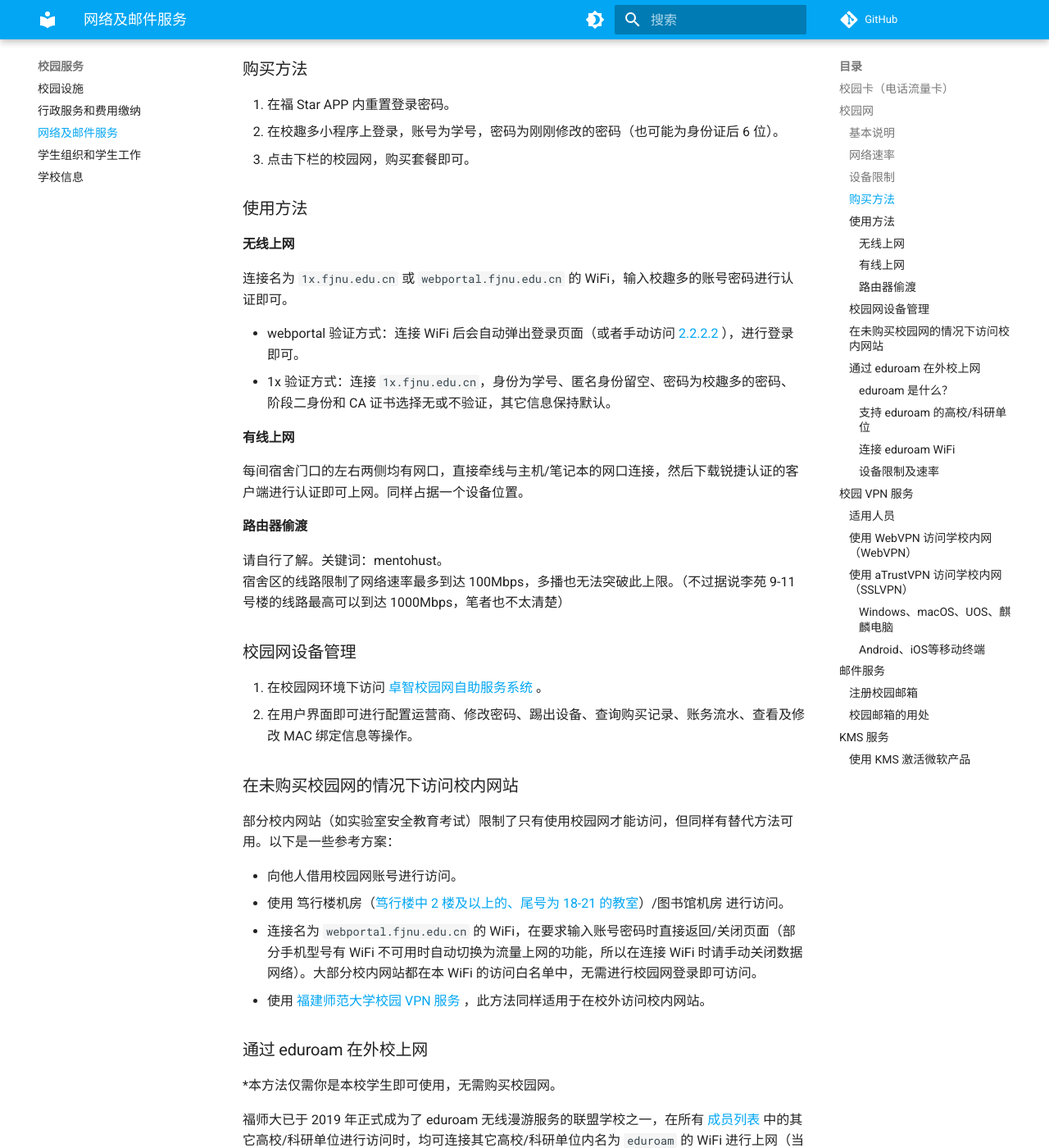
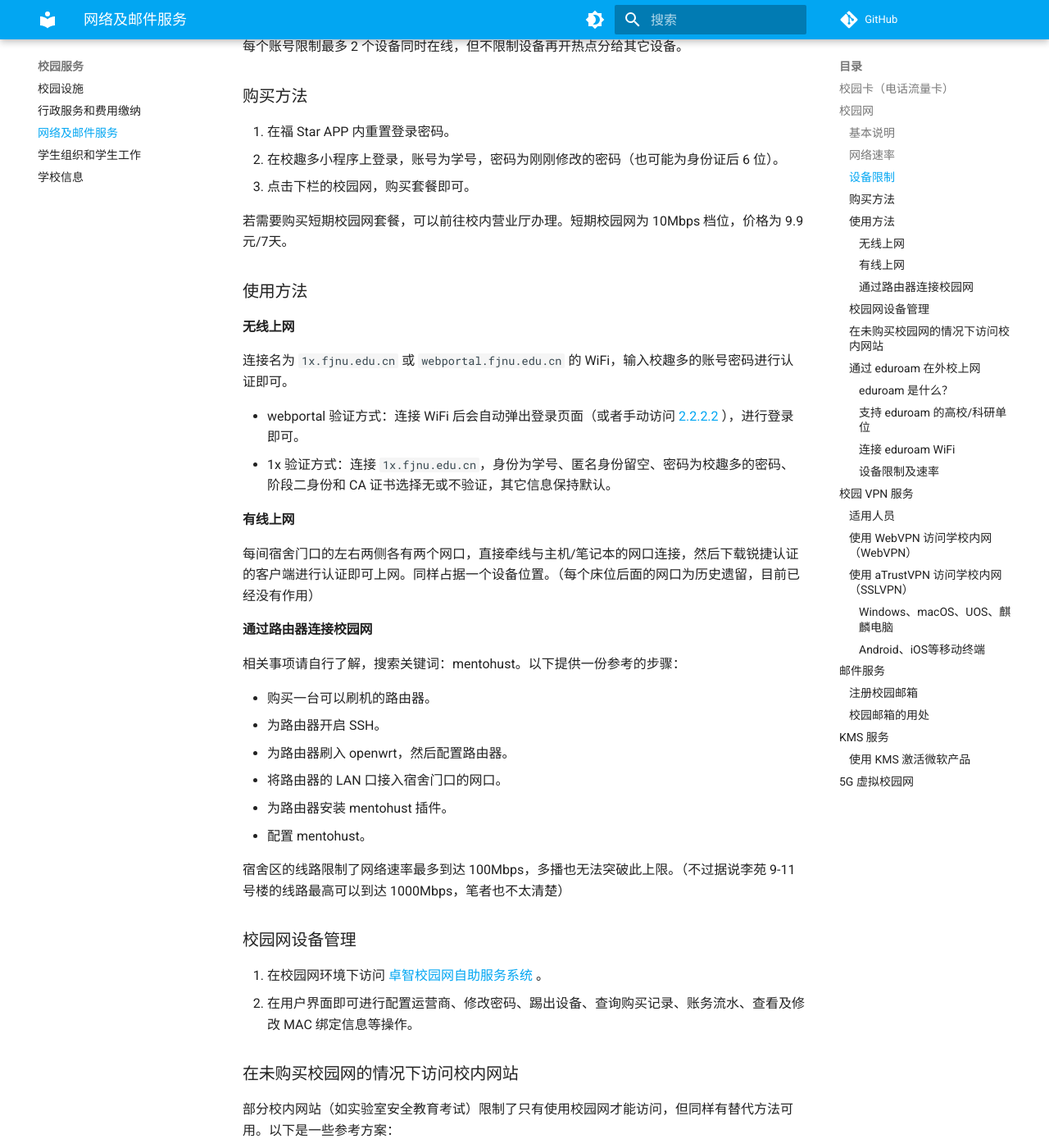
Before and after one commit to kanerty/FJNU-Wiki, an MkDocs documentation site: the page built from docs/service/network.md, in a window 1280 px wide and 1400 px high, scrolled down 1800 px. Shown: the whole window at 82% size. Built offline with MkDocs 1.6.1 and Material for MkDocs 9.7.7, drawn with Linux system fonts in a browser that asks for light colours; comment, search, counter and statistics services are not loaded; some of the changed text lies outside the part shown.

Commit message:
perf(live\\eat\* service\\services\*): 备注修改；预科生招生省份更新 feat(live\\eat\* live\\traffic\* service\\network\*): 补充食堂人流量分析；补充车票学生优惠信息；补充校园网屏蔽站点、通过路由器连接校园网、5G虚拟校园网 fix(study\\choose\*): 修正《高等数学A(上)》课程学分数的错误

```diff
--- a/docs/service/network.md
+++ b/docs/service/network.md
@@ -30,6 +30,8 @@
 !!! tip "提醒"
     2025 年 6 月 13 日起，校园网在无任何事先公告的前提下屏蔽了 RDP 协议、SSH 服务以及大量外网 IP 段，此举导致通过校园网连接时几乎无法使用任何远程控制服务。若需要使用相关功能，请尤其注意校园网的影响。
 
+    2025 年 6 月 25 日起，校园网（旗山校区出口）在无任何事先公告的前提下屏蔽了 Gitee。
+
 ### 网络速率
 
 校园网套餐提供 15Mbps、30Mbps 的档位，和校园流量卡绑定的套餐则提供 100Mbps 的档位。实际上能跑到的速率视情况而不同，一般教学周时 100Mbps 也只能跑到 80Mbps 左右，30Mbps 能跑到 40Mbps。
@@ -47,6 +49,8 @@
 2. 在校趣多小程序上登录，账号为学号，密码为刚刚修改的密码（也可能为身份证后 6 位）。
 3. 点击下栏的校园网，购买套餐即可。
 
+若需要购买短期校园网套餐，可以前往校内营业厅办理。短期校园网为 10Mbps 档位，价格为 9.9元/7天。
+
 ### 使用方法
 
 #### 无线上网
@@ -58,11 +62,19 @@
 
 #### 有线上网
 
-每间宿舍门口的左右两侧均有网口，直接牵线与主机/笔记本的网口连接，然后下载锐捷认证的客户端进行认证即可上网。同样占据一个设备位置。
+每间宿舍门口的左右两侧各有两个网口，直接牵线与主机/笔记本的网口连接，然后下载锐捷认证的客户端进行认证即可上网。同样占据一个设备位置。（每个床位后面的网口为历史遗留，目前已经没有作用）
 
-#### 路由器偷渡
+#### 通过路由器连接校园网
 
-请自行了解。关键词：mentohust。
+相关事项请自行了解，搜索关键词：mentohust。以下提供一份参考的步骤：
+
+- 购买一台可以刷机的路由器。
+- 为路由器开启 SSH。
+- 为路由器刷入 openwrt，然后配置路由器。
+- 将路由器的 LAN 口接入宿舍门口的网口。
+- 为路由器安装 mentohust 插件。
+- 配置 mentohust。
+
 宿舍区的线路限制了网络速率最多到达 100Mbps，多播也无法突破此上限。（不过据说李苑 9-11 号楼的线路最高可以到达 1000Mbps，笔者也不太清楚）
 
 ### 校园网设备管理
@@ -196,3 +208,18 @@
 2. 点击页面右下方的【下载最新激活客户端】，下载完成后进行安装。
 3. 在校园网环境下打开客户端，按照指引进行激活即可。
 4. 单次激活的有效期为 180 天。在这 180 天内计算机每隔 7 天会尝试访问服务器进行一次激活续订，续订成功后 180 天的激活有效期将重新开始计算。也就是说，只要在校园网环境下且能够访问到 KMS 服务器就可以一直处于激活状态。
+
+## 5G 虚拟校园网 {#5G-virtual-school-network}
+
+我校师生员工可在全国范围内使用中国移动、中国电信、中国联通的 5G 信号接入虚拟校园网，无需使用 VPN 等远程接入软件即可无缝访问校内信息资源。简而言之，办理此业务后使用流量即可访问部分使用校园网才能进入的校内网站。
+
+截至 2025 年 6 月的办理要求：
+
+- 手机号码所属运营商为中国移动、中国电信或中国联通（中国广电不可办理）
+- 手机号码归属地为福建福州
+- 办理业务的手机号与 福Star APP 所绑定的手机号码一致
+
+办理方法：前往校内对应运营商的营业网点办理开通。
+
+!!! tip "提示"
+    其实作用不大，平时用得到校内网站的场景还算比较少，[校园 VPN 服务](#campus-vpn) 足以胜任。
```
Also changed, not shown: docs/live/eat.md (+9 -1 lines), docs/live/traffic.md (+1 -1 lines), docs/service/services.md (+1 -1 lines), docs/study/choose.md (+1 -1 lines).
